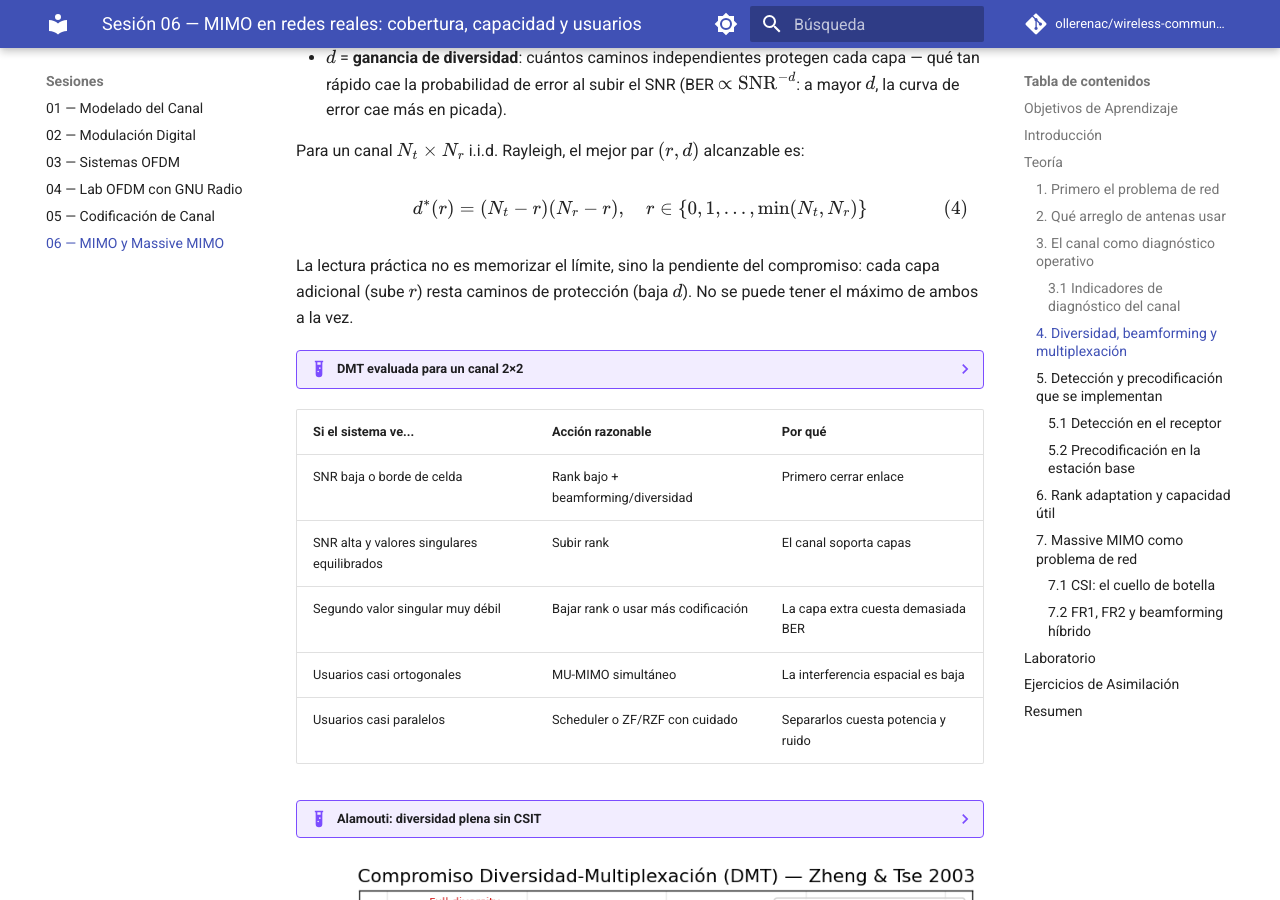
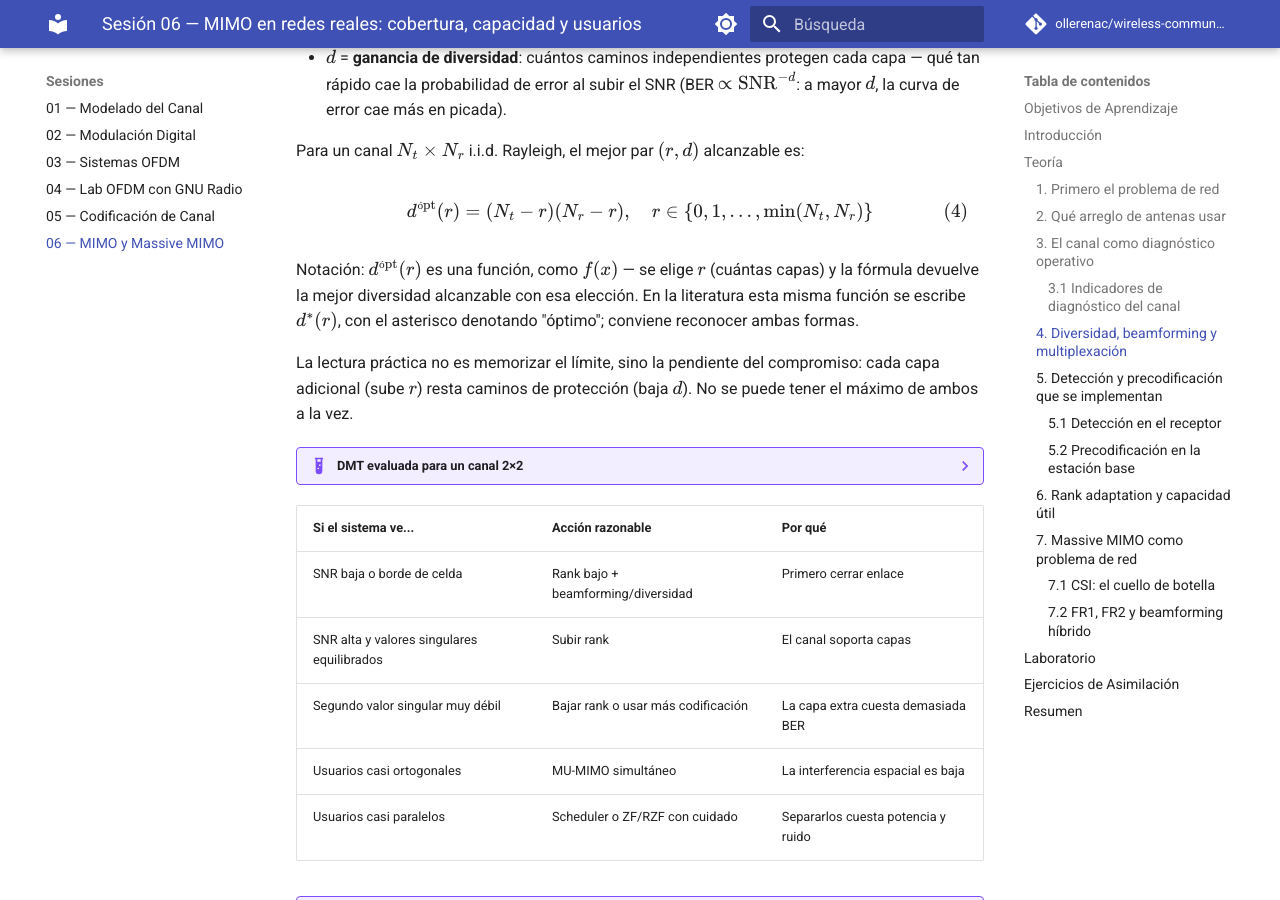
Before and after one commit to ollerenac/wireless-communication-systems, an MkDocs documentation site: the page built from docs/sessions/06-mimo-systems/index.md, in a window 1280 px wide and 900 px high, scrolled down 9986 px. Built offline with MkDocs 1.6.1 and Material for MkDocs 9.7.7, drawn with Linux system fonts in a browser that asks for light colours; comment, search, counter and statistics services are not loaded.

Commit message:
docs(06-mimo): replace d*(r) with d^opt(r) in the DMT equation
The asterisk-as-optimal convention collided with the asterisk-as-
conjugate used by Alamouti in the same section. Eq. (4) and the DMT
example table now write d^ópt(r), with a notation line explaining it
reads as a function (choose r, get the best achievable diversity) and
that the literature writes the same function as d*(r).

Co-Authored-By: Claude Fable 5 <noreply@anthropic.com>

```diff
--- a/docs/sessions/06-mimo-systems/index.md
+++ b/docs/sessions/06-mimo-systems/index.md
@@ -320,7 +320,9 @@ Las tres filas de la tabla compiten por las mismas antenas: cada grado de libert
 
 Para un canal $N_t \times N_r$ i.i.d. Rayleigh, el mejor par $(r, d)$ alcanzable es:
 
-$$d^*(r) = (N_t-r)(N_r-r), \quad r \in \{0,1,\ldots,\min(N_t,N_r)\} \tag{4}$$
+$$d^{\text{ópt}}(r) = (N_t-r)(N_r-r), \quad r \in \{0,1,\ldots,\min(N_t,N_r)\} \tag{4}$$
+
+Notación: $d^{\text{ópt}}(r)$ es una función, como $f(x)$ — se elige $r$ (cuántas capas) y la fórmula devuelve la mejor diversidad alcanzable con esa elección. En la literatura esta misma función se escribe $d^*(r)$, con el asterisco denotando "óptimo"; conviene reconocer ambas formas.
 
 La lectura práctica no es memorizar el límite, sino la pendiente del compromiso: cada capa adicional (sube $r$) resta caminos de protección (baja $d$). No se puede tener el máximo de ambos a la vez.
 
```
Also changed, not shown: other parts of docs/sessions/06-mimo-systems/index.md (+1 -1 lines).
